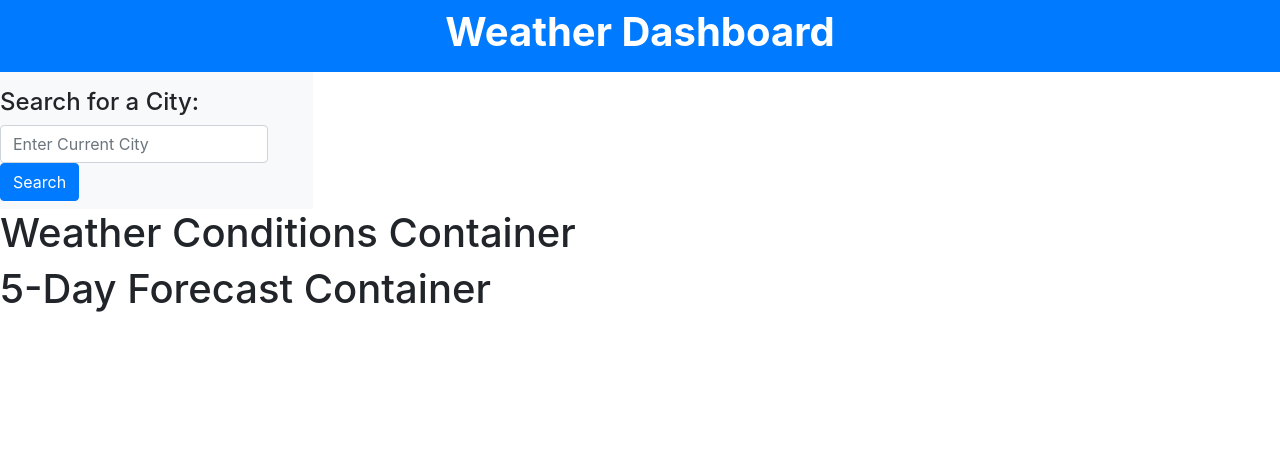
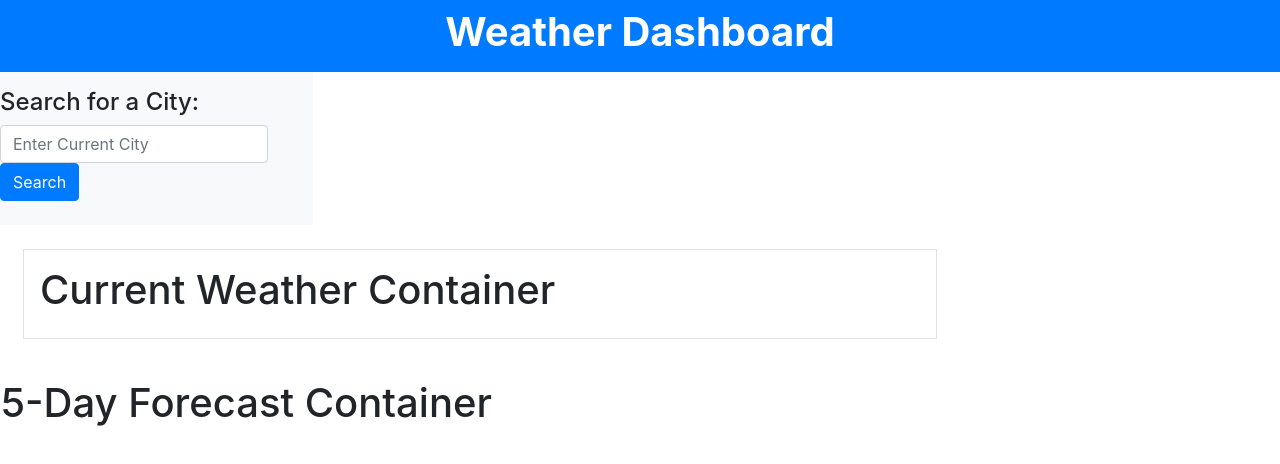
Before and after one commit to casscalex/Weather-Dashboard, a plain HTML site: page index.html in a window 1280 px wide. Drawn offline with nearby package versions, Linux system fonts and the light colour scheme.

Commit message:
added style to current weather and forecast containers

```diff
--- a/index.html
+++ b/index.html
@@ -31,17 +31,30 @@
                     <input class="form-control" type="text" id="Seach-Bar" placeholder="Enter Current City">
                     <button class="btn btn-primary" type="button" id="Search-Btn">Search</button>
                 </div>
+
+                <div class="row mt-3">
+                    <div class="col-12">
+                        <ul id="Search-History" class="list-group">
+                            <!-- append li here -->
+                        </ul>
+                    </div>
+                </div>
             </div>
         </section>
 
-        <section>
-            <h1>Weather Conditions Container</h1>
-            <!-- adppend Current Weather here -->
+        <section class="col-9 pb-4 pt-4" id="Weather-Container">
+            <div class="row pb-3 mr-2 ml-2">
+                <div class="col-12 border px-3 py-3">
+                    <!-- append currentWeather here -->
+                    <h1>Current Weather Container</h1>
+                </div>
+            </div>
+
         </section>
 
-        <secion>
+        <secion class="row pl-3" id="5-Day-Container">
             <h1>5-Day Forecast Container</h1>
-            <!-- append 5-day Forecast here -->
+            <!-- append forecast here -->
         </secion>
     </main>
 </body>
```
